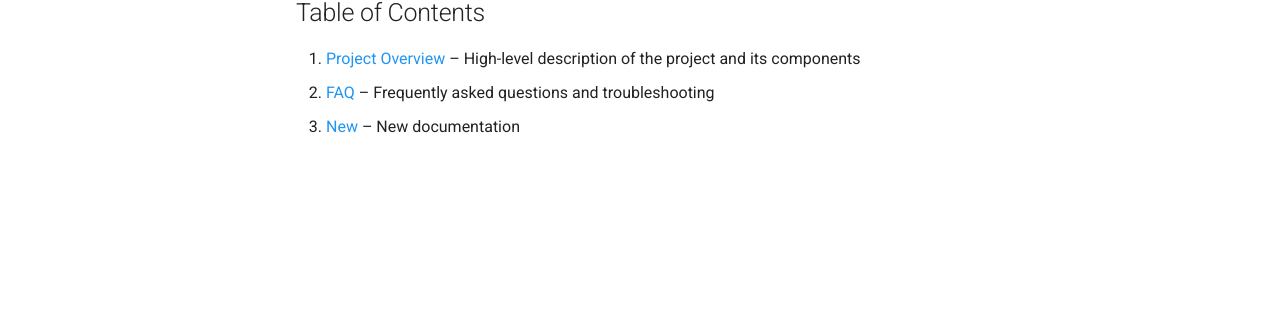
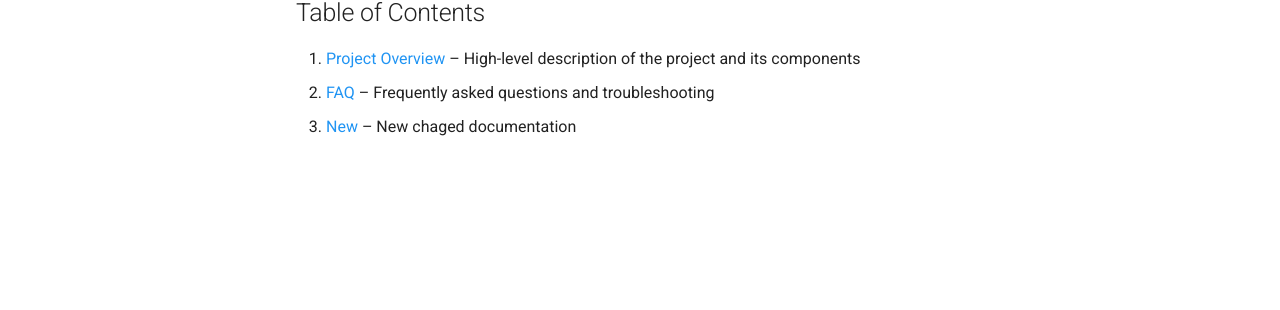
Before and after one commit to Abhijnan345Ghosh/google_adk_ollama_project, an MkDocs documentation site: the page built from docs/index.md, in a window 1280 px wide. Shown: the part 365-675 px from the top of the page. Built offline with MkDocs 1.6.1 and Material for MkDocs 9.7.7, drawn with Linux system fonts in a browser that asks for light colours; comment, search, counter and statistics services are not loaded.

Commit message:
chanegs to check conflict

```diff
--- a/docs/index.md
+++ b/docs/index.md
@@ -8,4 +8,4 @@ Welcome to the **SAGE SDK Python** documentation. This SDK provides utilities to
 
 1. [Project Overview](project-overview.md) – High-level description of the project and its components
 2. [FAQ](faq.md) – Frequently asked questions and troubleshooting
-3. [New](new.md) – New documentation
+3. [New](new.md) – New chaged documentation
```
Also changed, not shown: docs/new.md (+1 -1 lines).
